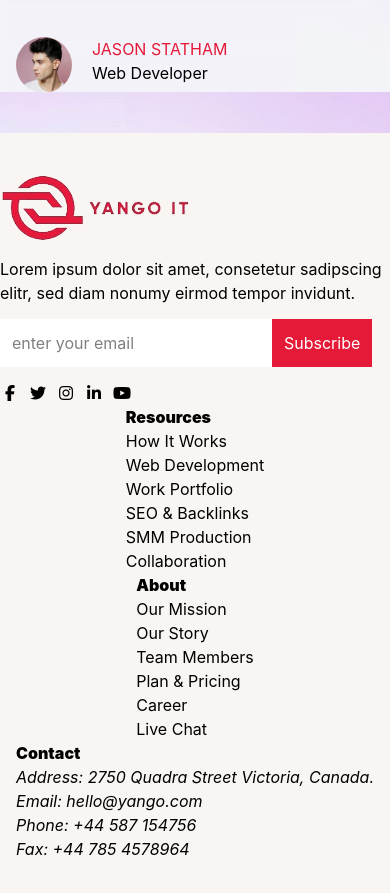
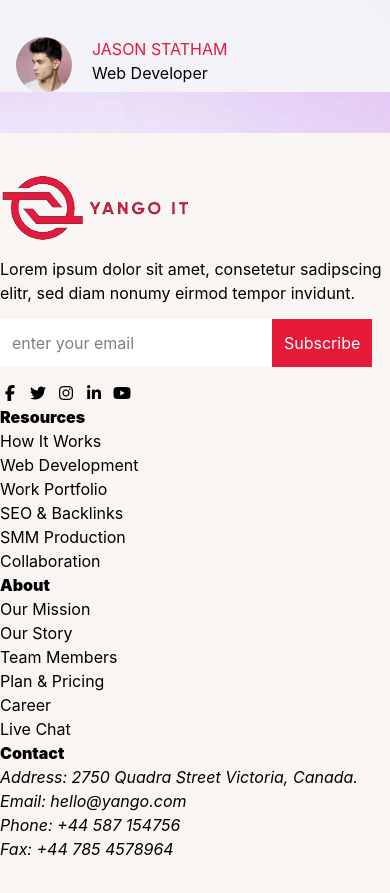
Before and after one commit to arathn8n/yango, a React (Vite) app: page / in a window 390 px wide. Shown: the part 7600-8493 px from the top of the page. Built offline with nearby package versions, Linux system fonts and the light colour scheme.

Commit message:
arreglando estilos footer

```diff
--- a/src/components/Footer.tsx
+++ b/src/components/Footer.tsx
@@ -3,7 +3,7 @@ import React from 'react'
 const Footer = () => {
     return (
         <div className='bg-[#F9F5F2]'>
-            <div className='max-w-7xl mx-auto grid grid-cols-1 pt-10 pb-10 place-items-center md:grid-cols-2 lg:grid-cols-4'>
+            <div className='max-w-7xl mx-auto grid grid-cols-1 pt-10 pb-10 md:place-items-center md:grid-cols-2 lg:grid-cols-4'>
                 <div>
                     <img className='block mb-3.5' src="/logo.png" alt="logo" />
                     <p className='mb-3.5'>Lorem ipsum dolor sit amet, consetetur sadipscing elitr, sed diam nonumy eirmod tempor invidunt.
```
